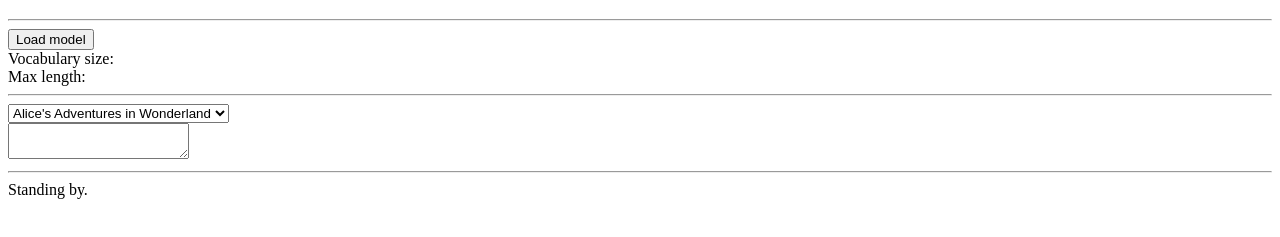
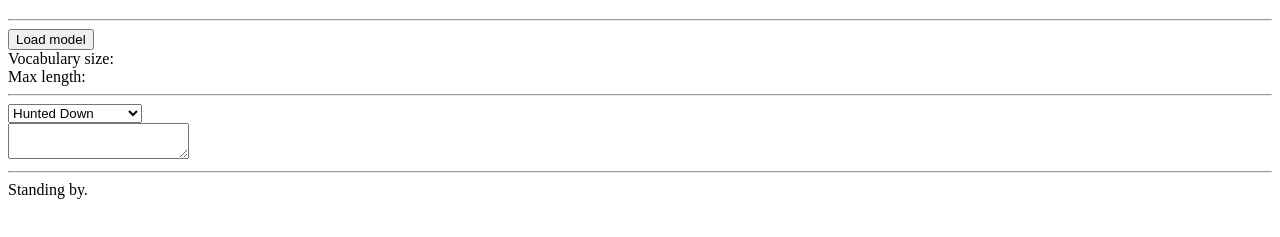
Before and after one commit to yunwencai/yunwencai.github.io, a plain HTML site: page hw4/index.html in a window 1280 px wide. Shown: the part 61-298 px from the top of the page. Drawn offline with Linux system fonts and the light colour scheme.

Commit message:
colab -> github

```diff
--- a/hw4/index.html
+++ b/hw4/index.html
@@ -29,9 +29,9 @@
   <hr>
   <div>
     <select id="example-select" class="form-control">
-      <option value="example1">Alice's Adventures in Wonderland</option>
-      <option value="example2">Dracula</option>
-      <option value="example3">The Iliad</option>
+      <option value="example1">Hunted Down</option>
+      <option value="example2">Life of Chopin</option>
+      <option value="example3">Dream Psychology</option>
     </select>
   </div>
   <div>
```
